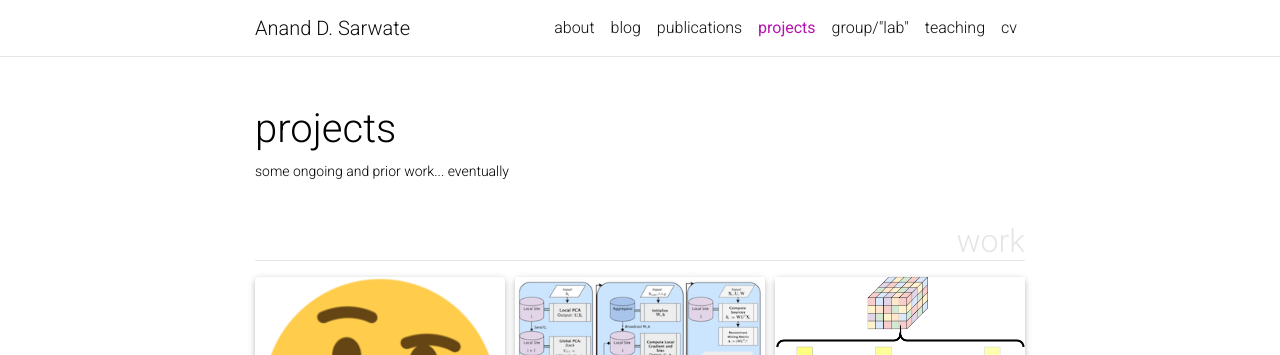
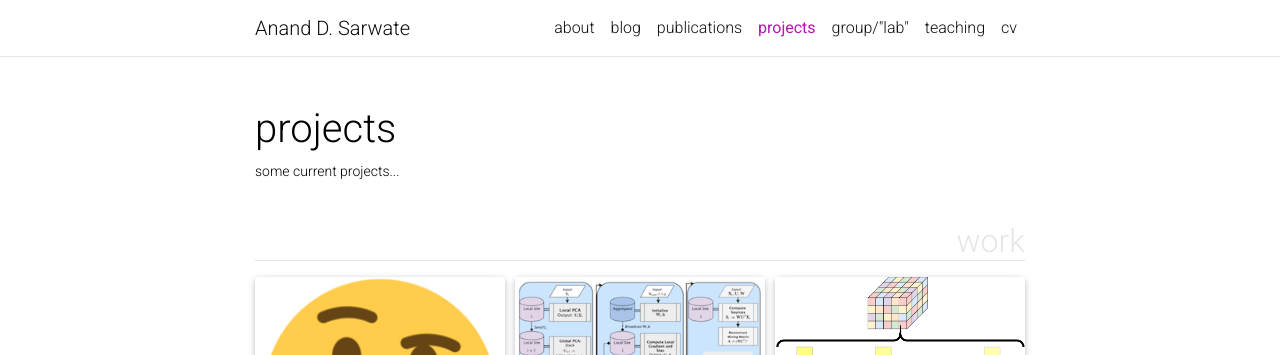
Before and after one commit to adsarwate/adsarwate.github.io, a Jekyll site: the page built from _pages/projects.md, in a window 1280 px wide and 1293 px high. Shown: the top 355 px of the window. Built offline with Jekyll 4.4.1, drawn with Linux system fonts in a browser that asks for light colours; full-size pictures stand in for the smaller copies a plugin makes; comment, search, counter and statistics services are not loaded; a style sheet for code colours, icons or effects is not loaded.

Commit message:
small edits
cleaning stuff up a little

```diff
--- a/_pages/projects.md
+++ b/_pages/projects.md
@@ -2,7 +2,7 @@
 layout: page
 title: projects
 permalink: /projects/
-description: some ongoing and prior work... eventually
+description: some current projects...
 nav: true
 nav_order: 2
 display_categories: [work, fun]
```
Also changed, not shown: _projects/ESTRELLA.md (+1 -1 lines).
